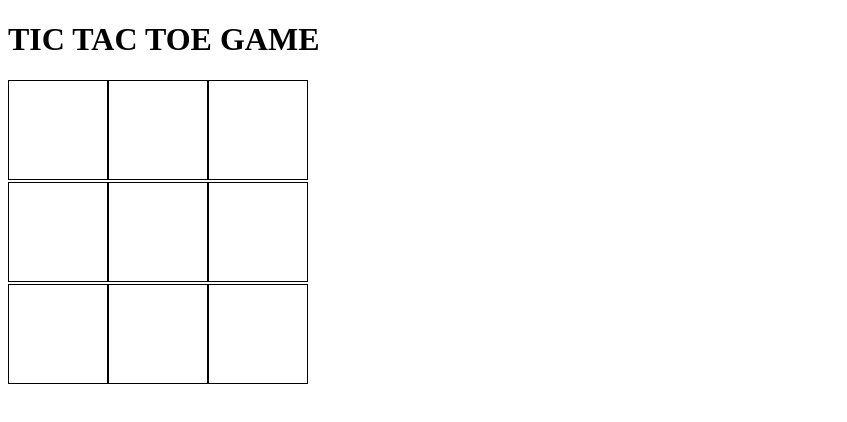
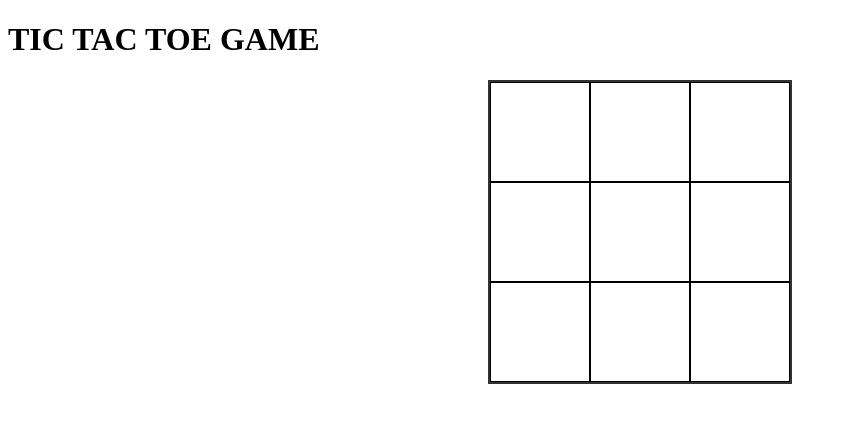
Before and after one commit to Kinuganjhu/Test, a React (Vite) app: page / in a window 1280 px wide. Shown: the top 422 px of the page, without its empty margins (0-847 px from the left). Built offline with nearby package versions, Linux system fonts and the light colour scheme.

Commit message:
Style style.scss

```diff
--- a/src/Components/Square.jsx
+++ b/src/Components/Square.jsx
@@ -1,4 +1,3 @@
-
 export default function Square({value,onClick }){
   return (
     <>
--- a/src/styles.scss
+++ b/src/styles.scss
@@ -12,4 +12,36 @@
     background-color: lightblue;
 
   }
+  }
+
+.board {
+  width: 300px; /* Adjust the width to your preference */
+  margin: 0 auto;
+  border: 2px solid #333;
+  display: flex;
+  flex-direction: column;
 }
+
+.board-row {
+  display: flex;
+}
+
+.board-row div {
+  width: 100px; /* Adjust the square size */
+  height: 100px; /* Adjust the square size */
+  border: 1px solid #ccc;
+  display: flex;
+  justify-content: center;
+  align-items: center;
+  font-size: 24px;
+}
+
+/* Add specific styles for the 'X' and 'O' if needed */
+/* For example */
+.board-row div.X {
+  color: blue;
+}
+
+.board-row div.O {
+  color: red;
+}
```
